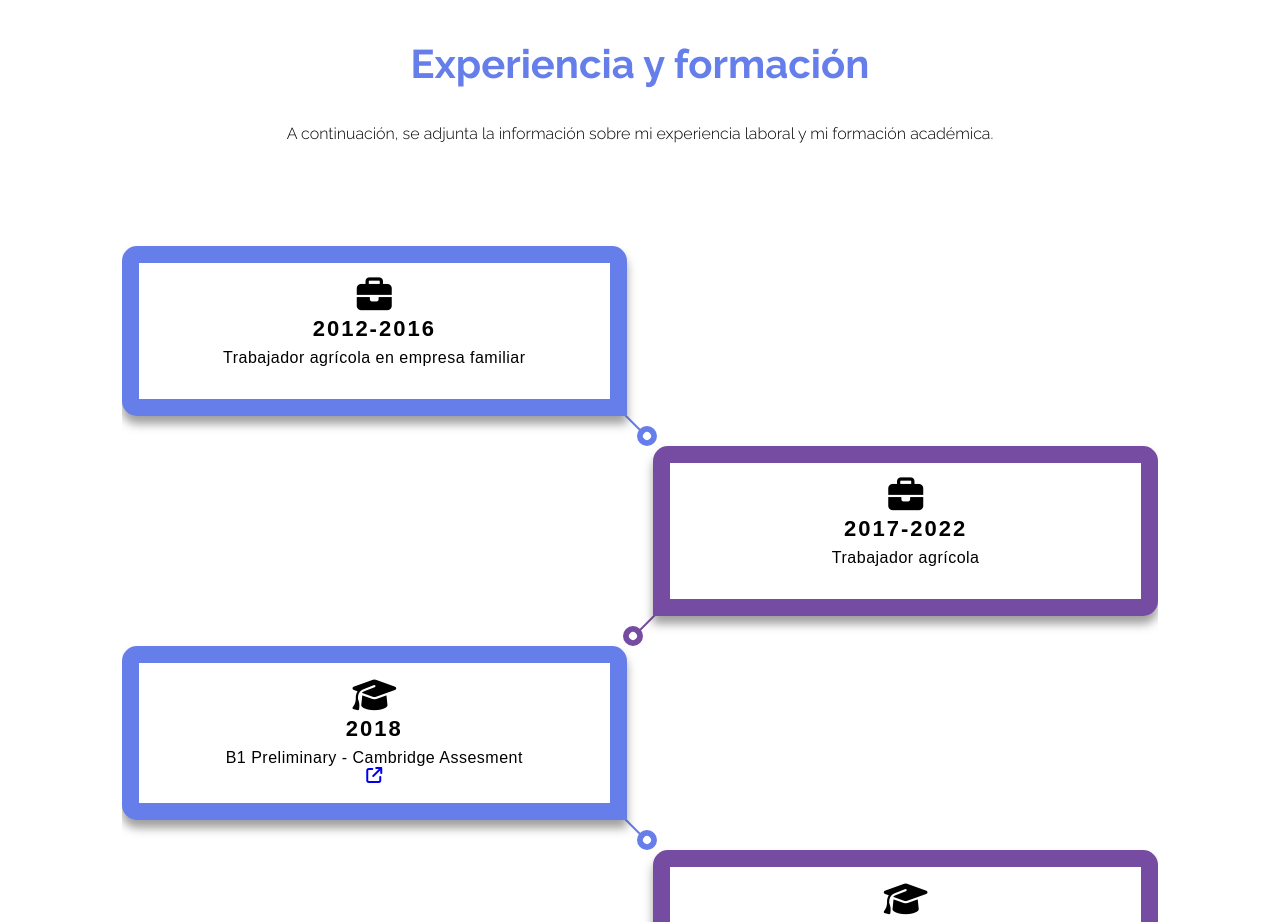
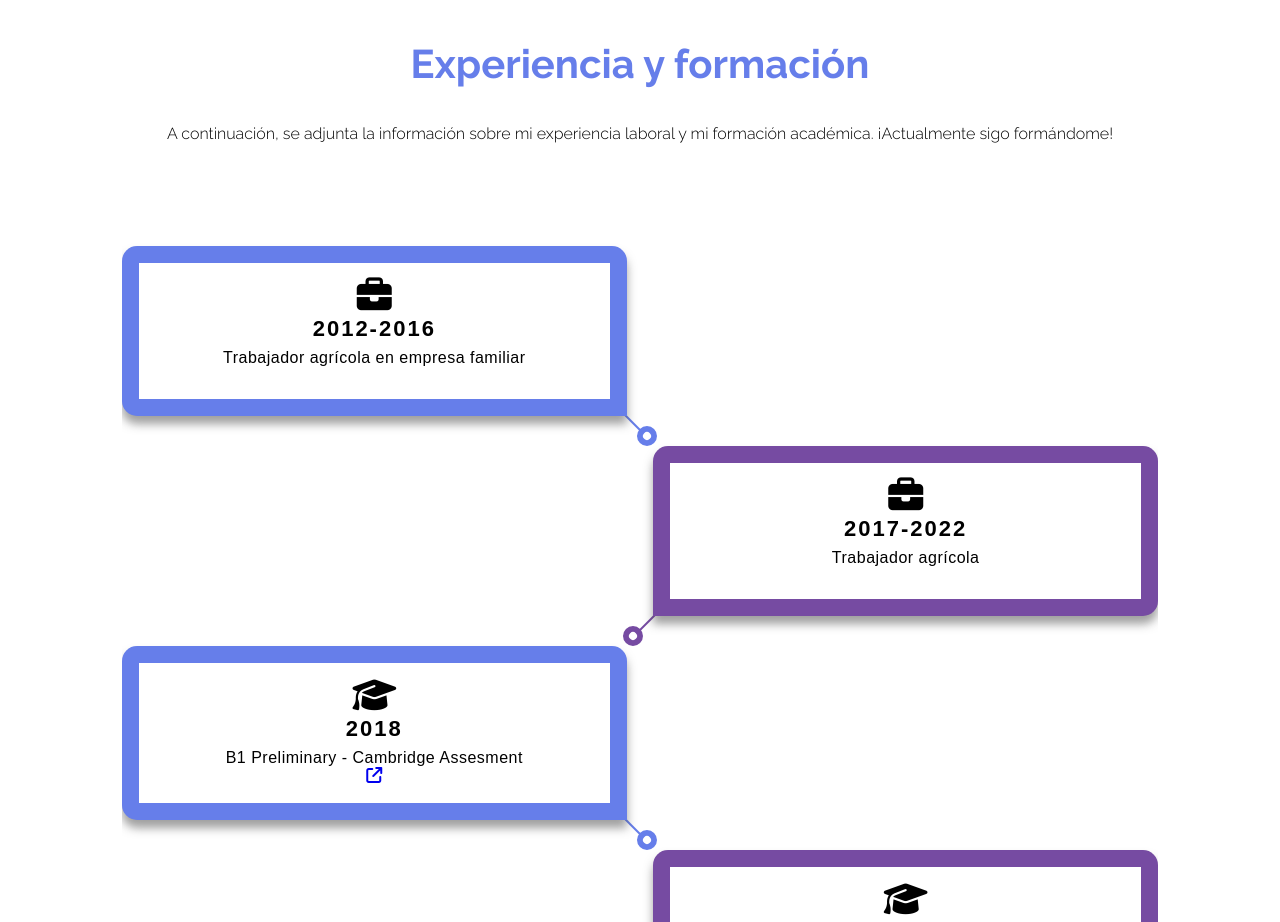
Before and after one commit to AdrianDonate/AdrianDonate.github.io, a plain HTML site: page index.html in a window 1280 px wide. Shown: the part 2860-3782 px from the top of the page. Drawn offline with Linux system fonts and the light colour scheme.

Commit message:
Update index.html

```diff
--- a/index.html
+++ b/index.html
@@ -293,7 +293,7 @@
 
                 <div class="about__texts">
                     <h2 class="subtitle">Experiencia y formación</h2>
-                    <p class ="about__paragraph">A continuación, se adjunta la información sobre mi experiencia laboral y mi formación académica.</p>
+                    <p class ="about__paragraph">A continuación, se adjunta la información sobre mi experiencia laboral y mi formación académica. ¡Actualmente sigo formándome!</p>
 
                     <div class="timeline__container">
 
```
